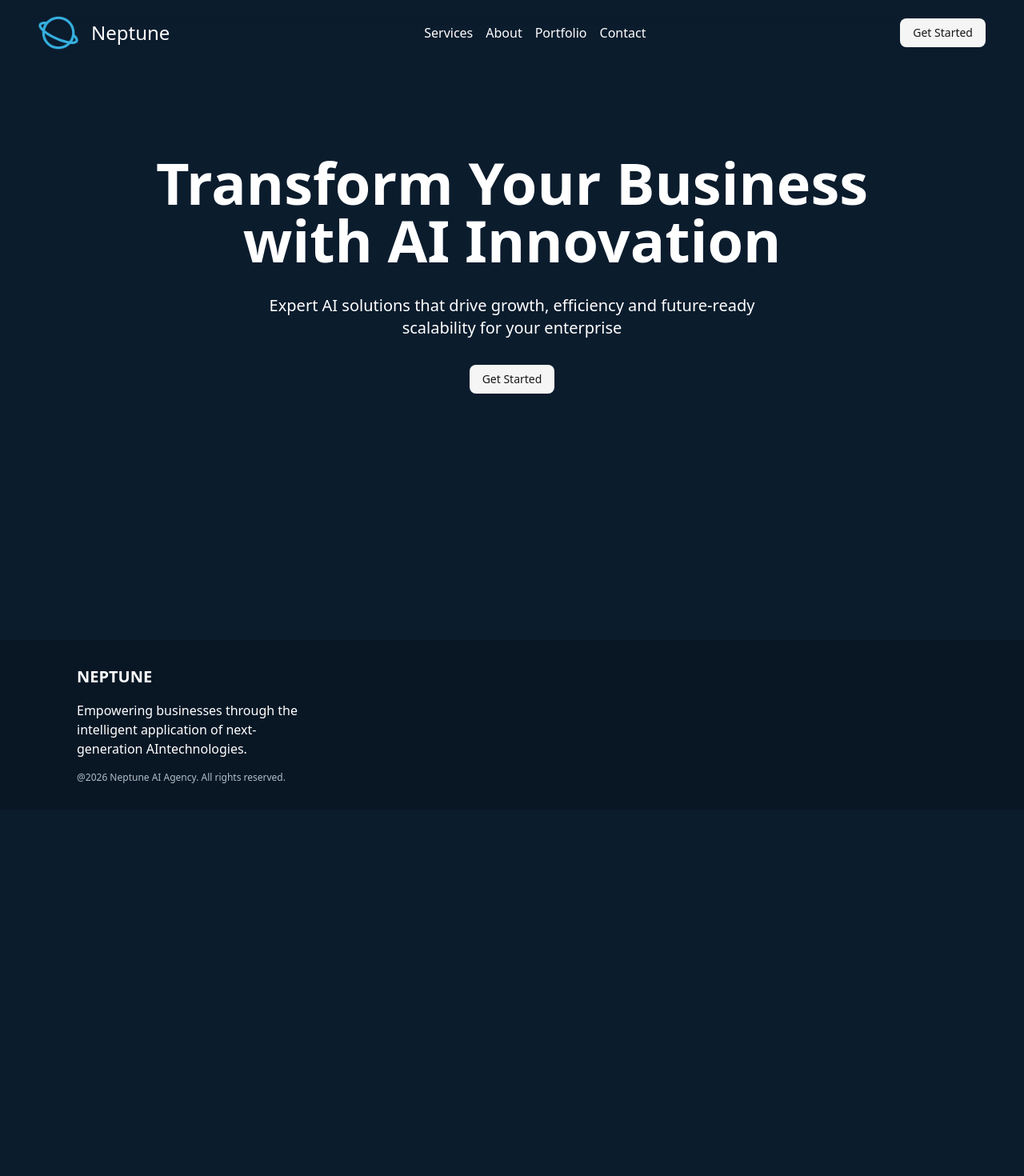
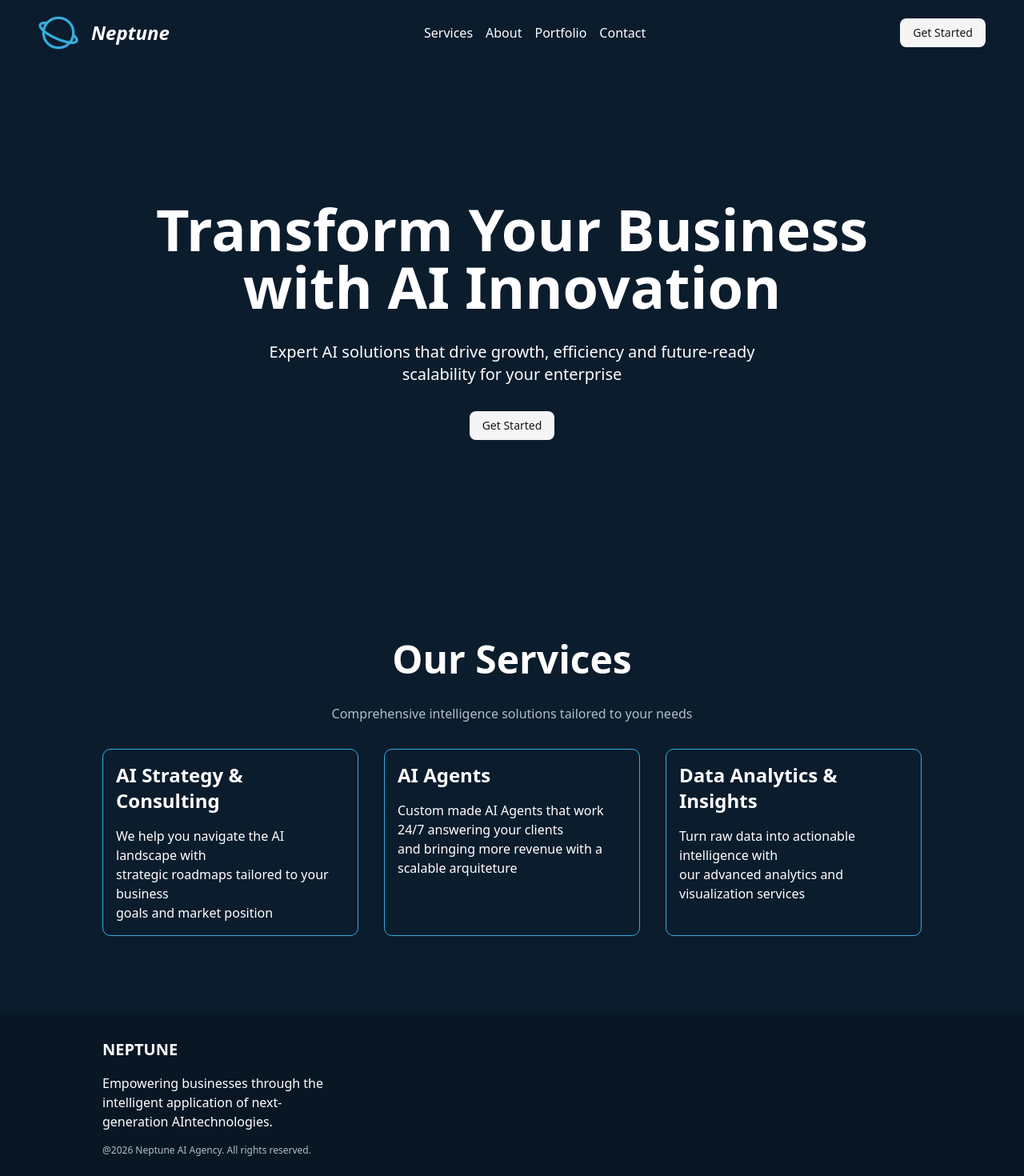
Before and after one commit to oleoa/neptune, a Next.js app: page / in a window 1280 px wide. Shown: the top 1470 px of the page at 80% size. Before the commit the page ends 1012 px from the top, so only its background shows below. Built offline with nearby package versions, Linux system fonts and the light colour scheme.

Commit message:
Add Our Services Section

```diff
--- a/app/page.tsx
+++ b/app/page.tsx
@@ -2,9 +2,9 @@ import { Button } from "@/components/ui/button"
 
 export default function Home() {
   return (
-    <main className="bg-deep-blue text-white">
+    <main className="bg-deep-blue text-white px-32">
 
-      <div className="flex flex-col items-center gap-8 h-screen pt-48">
+      <div className="flex flex-col items-center justify-center gap-8 h-screen">
         <h1 className="text-7xl text-center font-bold">
           Transform Your Business <br/>
           with AI Innovation
@@ -16,6 +16,35 @@ export default function Home() {
         <Button variant={"secondary"}>Get Started</Button>
       </div>
 
+      <div className="flex flex-col items-center gap-8 pb-24">
+        <h1 className="text-5xl font-bold">Our Services</h1>
+        <p className="text-gray">Comprehensive intelligence solutions tailored to your needs</p>
+        <div className="grid grid-cols-3 gap-8">
+          <div className="flex flex-col gap-4 border border-bright-blue p-4 rounded-lg">
+            <h2 className="text-2xl font-bold">AI Strategy & Consulting</h2>
+            <p>
+              We help you navigate the AI landscape with <br />
+              strategic roadmaps tailored to your business <br />
+              goals and market position
+            </p>
+          </div>
+          <div className="flex flex-col gap-4 border border-bright-blue p-4 rounded-lg">
+            <h2 className="text-2xl font-bold">AI Agents</h2>
+            <p>
+              Custom made AI Agents that work 24/7 answering your clients <br />
+              and bringing more revenue with a scalable arquiteture
+            </p>
+          </div>
+          <div className="flex flex-col gap-4 border border-bright-blue p-4 rounded-lg">
+            <h2 className="text-2xl font-bold">Data Analytics & Insights</h2>
+            <p>
+              Turn raw data into actionable intelligence with <br />
+              our advanced analytics and visualization services
+            </p>
+          </div>
+        </div>
+      </div>
+
     </main>
   );
 }
--- a/components/footer.tsx
+++ b/components/footer.tsx
@@ -1,6 +1,6 @@
 export default function Footer() {
   return (
-    <div className="flex justify-between px-24 py-8 w-full bg-deepest-blue">
+    <div className="flex justify-between px-32 py-8 w-full bg-deepest-blue">
 
       <div className="flex flex-col gap-4">
         <h2 className="text-xl font-bold">NEPTUNE</h2>
--- a/components/navbar.tsx
+++ b/components/navbar.tsx
@@ -12,7 +12,7 @@ export default function Navbar() {
             height={50}
             alt="Neptune Logo"
           />
-          <h1 className="text-2xl">Neptune</h1>
+          <h1 className="text-2xl font-black italic">Neptune</h1>
         </div>
         <div className="flex gap-4 items-center justify-center">
           <p>Services</p>
```
